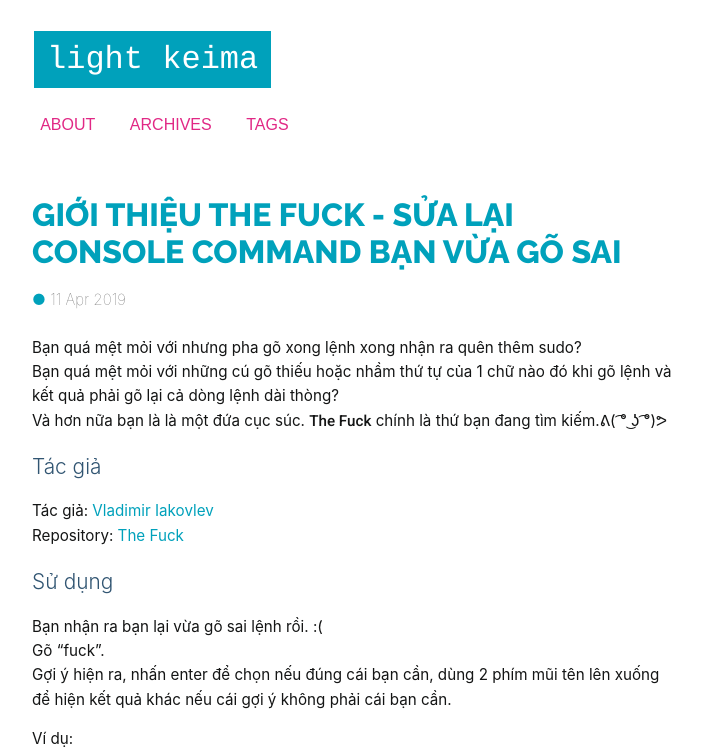
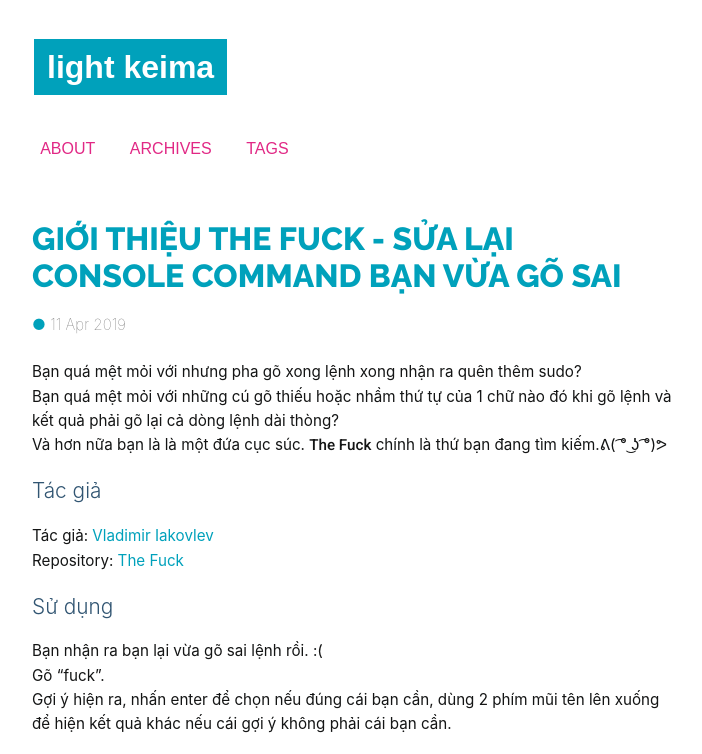
Before and after one commit to ntvthuyen/ntvthuyen.github.io_old, a Jekyll site: the page built from index.html, in a window 1280 px wide. Shown: the top 754 px of the page, without its empty margins (288-990 px from the left). Built offline with Jekyll 4.4.1, drawn with Linux system fonts in a browser that asks for light colours; some web fonts are replaced; the list of posts is cut into pages by our own code.

Commit message:
Update main.css

```diff
--- a/css/main.css
+++ b/css/main.css
@@ -37,7 +37,7 @@ header {
 header h1 {
     padding-top: 1em;
     font-weight: bold;
-    font: 1em -apple-system-headline, "Droid Sans Mono", Courier, mono;
+    font: Arial,1em -apple-system-headline, "Droid Sans Mono", Courier, mono;
     text-transform: lowercase;
     margin-left: 25px;
     padding-bottom: 2.1em;
```
